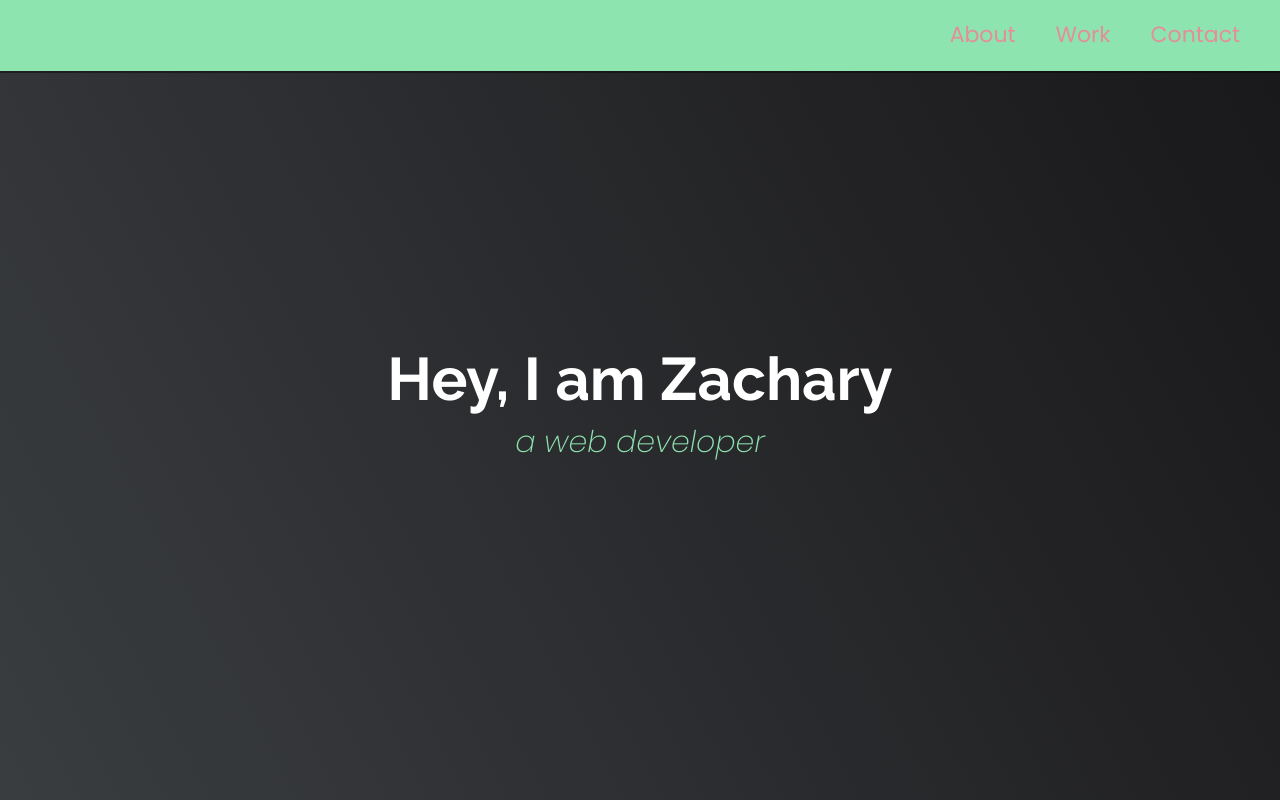
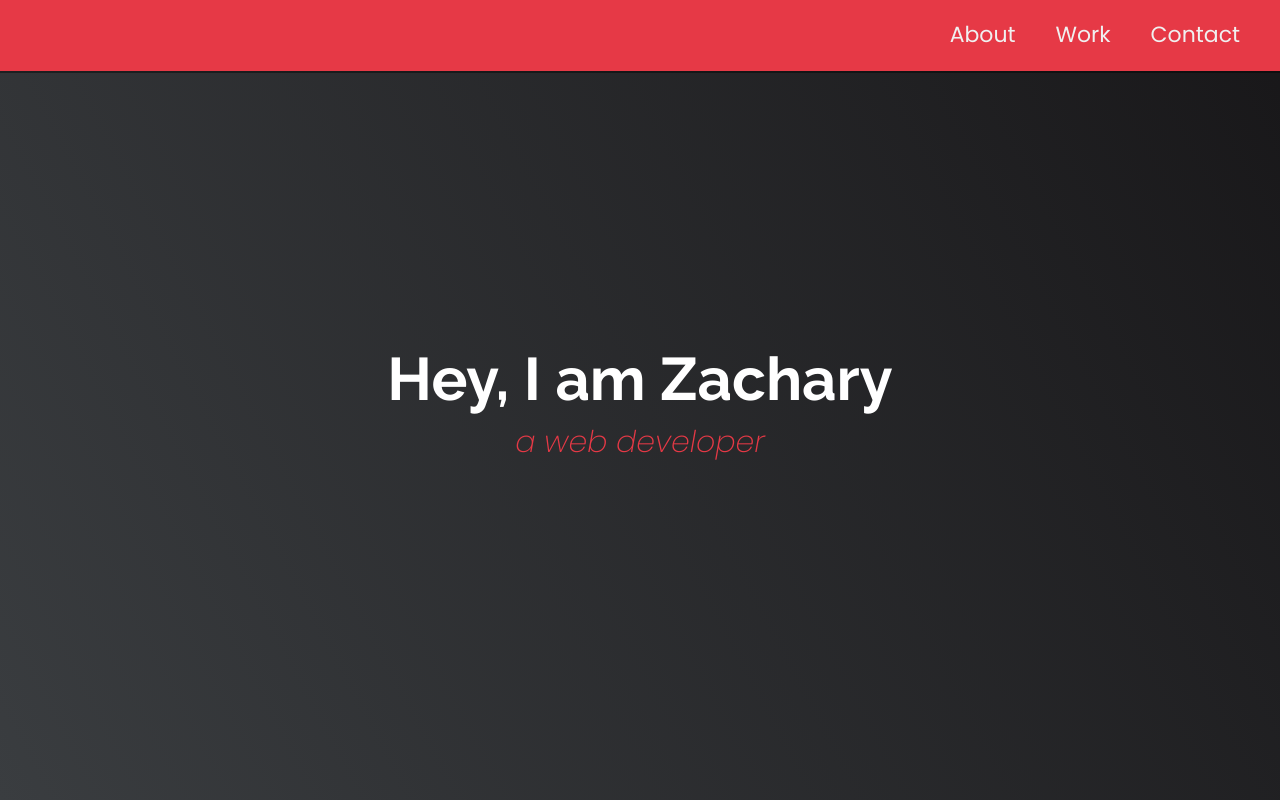
Before and after one commit to zackychan97/portfolio, a plain HTML site: page index.html in a window 1280 px wide. Shown: the top 800 px of the page. Drawn offline with Linux system fonts and the light colour scheme.

Commit message:
Changes styling.

```diff
--- a/Styles/styles.css
+++ b/Styles/styles.css
@@ -1,11 +1,12 @@
 /* Custom properties/variables  */
 :root {
   --main-white: #f0f0f0;
-  --main-white: #e48e98;
+  /* --main-white: #e48e98; */
   /*   --main-red: #be3144; */
-  --main-red: #8ee4af;
+  /* --main-red: #8ee4af; */
+  --main-red: #e63946;
   /*   --main-blue: #45567d; */
-  --main-blue: #e48ec3;
+  --main-blue: #a8dadc;
   --main-gray: #303841;
 }
 
--- a/index.html
+++ b/index.html
@@ -5,7 +5,7 @@
     <meta http-equiv="X-UA-Compatible" content="IE=edge" />
     <meta name="viewport" content="width=device-width, initial-scale=1.0" />
     <link rel="stylesheet" href="./Styles/styles.css" />
-    <title>Document</title>
+    <title>Zack Bumpous' Portfolio 💻</title>
   </head>
   <body>
     <link
```
